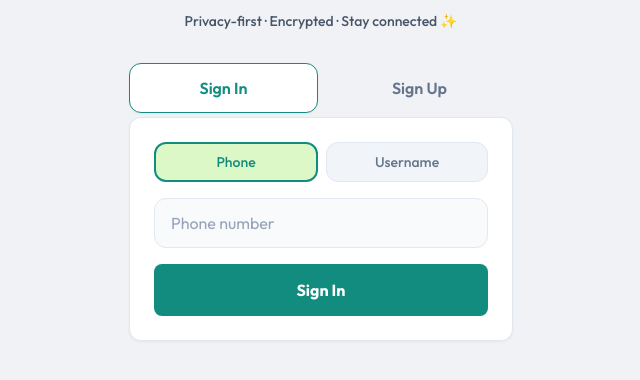
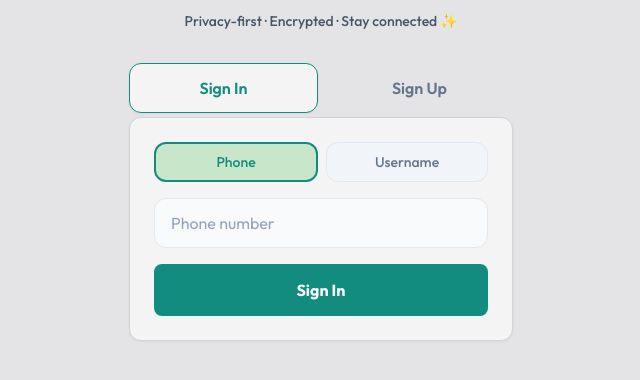
Before and after one commit to AmmarJamshed/monm, a Next.js app in the folder frontend/: page / in a window 1280 px wide. Shown: the part 300-680 px from the top of the page, without its empty margins (319-959 px from the left). Built offline with nearby package versions, Linux system fonts and the light colour scheme.

Commit message:
Slightly darker UI - soft grays instead of pure white
Made-with: Cursor

```diff
--- a/frontend/src/app/globals.css
+++ b/frontend/src/app/globals.css
@@ -3,28 +3,28 @@
 @tailwind utilities;
 
 :root {
-  /* Inbox template palette - white, light grey, vibrant blue */
-  --inbox-bg: #ffffff;
-  --inbox-bg-secondary: #f0f2f5;
-  --inbox-sidebar: #ffffff;
-  --inbox-border: #e2e8f0;
-  --inbox-border-light: #f1f5f9;
+  /* Slightly darker palette - soft grays instead of pure white */
+  --inbox-bg: #f4f4f5;
+  --inbox-bg-secondary: #e4e4e7;
+  --inbox-sidebar: #f0f0f1;
+  --inbox-border: #d4d4d8;
+  --inbox-border-light: #e4e4e7;
   --inbox-text: #1e293b;
   --inbox-text-muted: #64748b;
   --inbox-text-light: #94a3b8;
   --inbox-blue: #128C7E;
   --inbox-blue-hover: #0d6b60;
-  --inbox-blue-bg: #dcf8c6;
-  --inbox-blue-bg-strong: #c5e9b4;
+  --inbox-blue-bg: #c8e6c9;
+  --inbox-blue-bg-strong: #a5d6a7;
   --inbox-radius: 8px;
   --inbox-radius-lg: 12px;
   --monm-primary: #2563eb;
   --monm-secondary: #8B5CF6;
   --monm-accent: #F472B6;
   --monm-dark: #1e293b;
-  --monm-bg: #f8fafc;
-  --monm-glass: rgba(255, 255, 255, 0.95);
-  --monm-glass-border: rgba(226, 232, 240, 0.8);
+  --monm-bg: #f0f0f1;
+  --monm-glass: rgba(244, 244, 245, 0.98);
+  --monm-glass-border: rgba(212, 212, 216, 0.8);
   --monm-glow: rgba(37, 99, 235, 0.2);
 }
 
--- a/frontend/src/components/AppShell.tsx
+++ b/frontend/src/components/AppShell.tsx
@@ -61,7 +61,7 @@ export default function AppShell({ children }: { children: React.ReactNode }) {
   return (
     <div className="flex min-h-screen overflow-x-hidden" style={{ backgroundColor: 'var(--inbox-bg-secondary)' }}>
       {/* Mobile: Top bar with hamburger */}
-      <header className="md:hidden fixed top-0 left-0 right-0 z-40 flex items-center gap-3 px-3 py-2 pt-safe bg-white border-b border-slate-200">
+      <header className="md:hidden fixed top-0 left-0 right-0 z-40 flex items-center gap-3 px-3 py-2 pt-safe border-b" style={{ background: 'var(--inbox-sidebar)', borderColor: 'var(--inbox-border)' }}>
         <button onClick={() => setSidebarOpen(true)} className="p-2 -ml-1 rounded-lg hover:bg-slate-100" aria-label="Open menu">
           <svg xmlns="http://www.w3.org/2000/svg" className="h-6 w-6 text-slate-600" fill="none" viewBox="0 0 24 24" stroke="currentColor">
             <path strokeLinecap="round" strokeLinejoin="round" strokeWidth={2} d="M4 6h16M4 12h16M4 18h16" />
```
